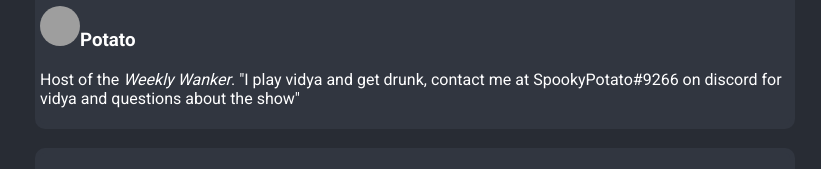
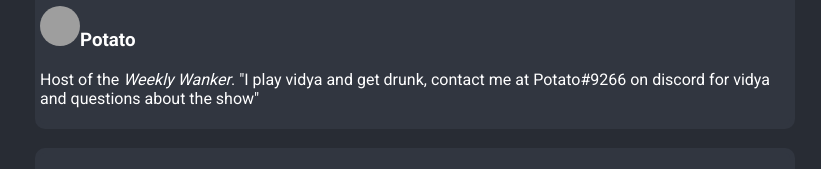
Before and after one commit to ComfyFrensFM/members, a plain HTML site: page index.html in a window 1280 px wide. Shown: the part 361-530 px from the top of the page, 225-1046 px from the left. Drawn offline with Linux system fonts and the light colour scheme; grey boxes are pictures that could not be loaded.

Commit message:
Update index.html

```diff
--- a/index.html
+++ b/index.html
@@ -111,7 +111,7 @@ button {
   <div id="blog">
     <div id="blog content">
 <h3><img src="https://my.mixtape.moe/mbbixe.jpg" alt="avatar" width="40" height="40">Potato</h3>
-      <p>Host of the <i>Weekly Wanker</i>. "I play vidya and get drunk, contact me at SpookyPotato#9266 on discord for vidya and questions about the show"</p>
+      <p>Host of the <i>Weekly Wanker</i>. "I play vidya and get drunk, contact me at Potato#9266 on discord for vidya and questions about the show"</p>
     </div>
       </div>
       <br>
```
